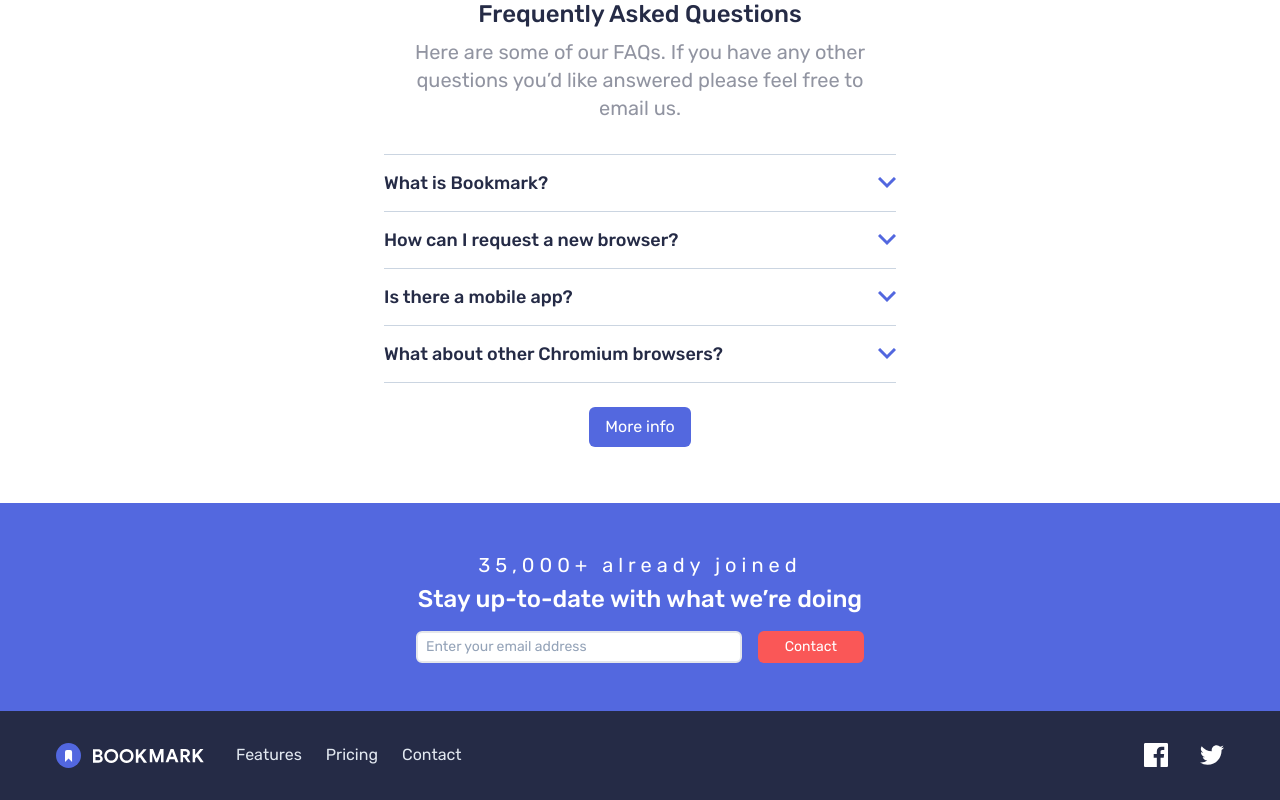
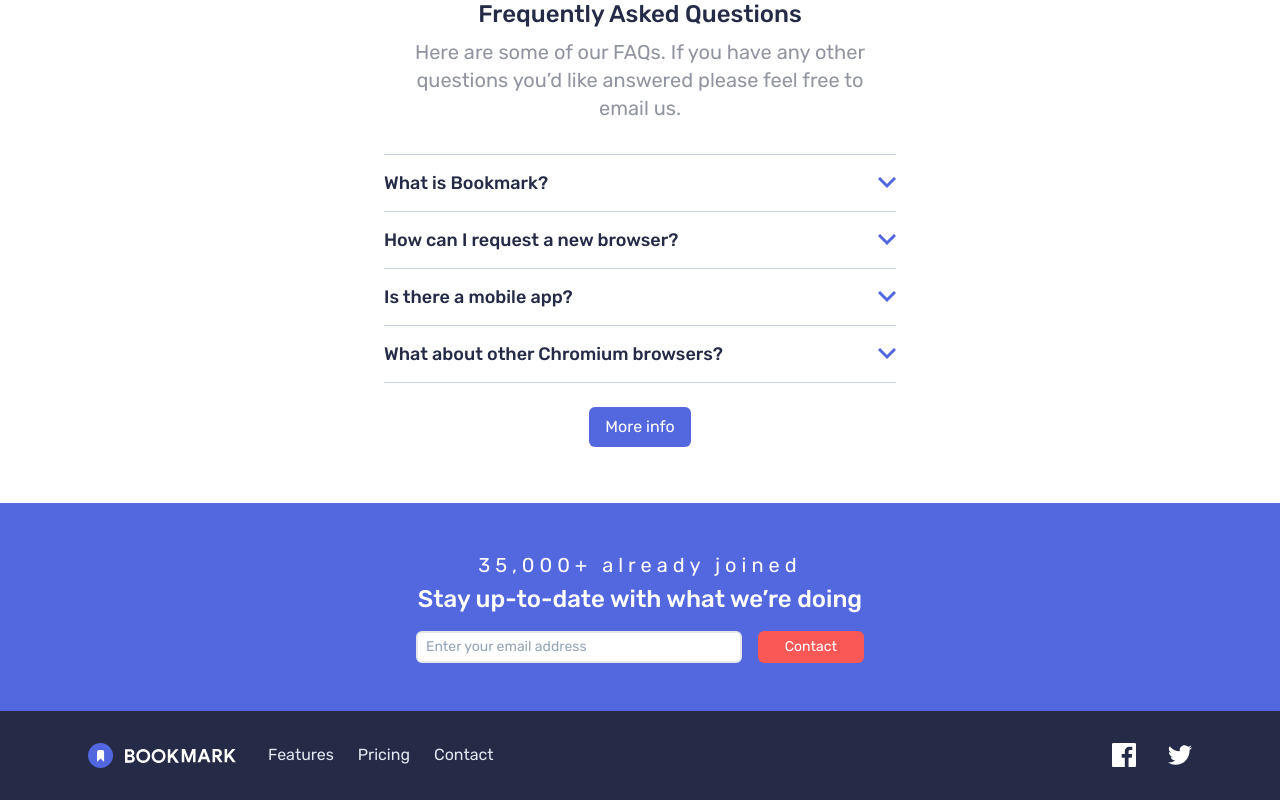
Before and after one commit to AlwinJun/bookmark-landing-page, a React (Vite) app: page / in a window 1280 px wide. Shown: the part 1816-2616 px from the top of the page. Built offline with nearby package versions, Linux system fonts and the light colour scheme.

Commit message:
Update conatainer

```diff
--- a/src/components/Contact.jsx
+++ b/src/components/Contact.jsx
@@ -9,7 +9,7 @@ export default function Contact() {
   const [isValidEmail, setIsValidEmail] = useState(true);
 
   return (
-    <section className="mt-14 bg-soft-blue px-8 py-12">
+    <section className="mx-auto mt-14 max-w-8xl bg-soft-blue px-8 py-12">
       <div className="mx-auto max-w-md text-center">
         <p className="text-body mb-1 tracking-[0.25em] text-white">
           35,000+ already joined
--- a/src/components/Footer.jsx
+++ b/src/components/Footer.jsx
@@ -4,8 +4,8 @@ import twitter from "images/icon-twitter.svg";
 
 export default function Footer() {
   return (
-    <section className="bg-dark-blue">
-      <div className="footer p-8 sm:flex sm:items-center sm:justify-between">
+    <section className="footer bg-dark-blue">
+      <div className=" p-8 sm:flex sm:items-center sm:justify-between">
         <div className="flex flex-col place-items-center gap-8 sm:flex-row sm:items-center">
           <a href="#top">
             <svg width="148" height="25" xmlns="http://www.w3.org/2000/svg">
@@ -47,7 +47,7 @@ export default function Footer() {
             >
               <path
                 // fill="#FFF"
-                fill-rule="evenodd"
+                fillRule="evenodd"
                 d="M22.675 0H1.325C.593 0 0 .593 0 1.325v21.351C0 23.407.593 24 1.325 24H12.82v-9.294H9.692v-3.622h3.128V8.413c0-3.1 1.893-4.788 4.659-4.788 1.325 0 2.463.099 2.795.143v3.24l-1.918.001c-1.504 0-1.795.715-1.795 1.763v2.313h3.587l-.467 3.622h-3.12V24h6.116c.73 0 1.323-.593 1.323-1.325V1.325C24 .593 23.407 0 22.675 0z"
               />
             </svg>
@@ -61,7 +61,7 @@ export default function Footer() {
             >
               <path
                 // fill="#FFF"
-                fill-rule="evenodd"
+                fillRule="evenodd"
                 d="M24 2.557a9.83 9.83 0 0 1-2.828.775A4.932 4.932 0 0 0 23.337.608a9.864 9.864 0 0 1-3.127 1.195A4.916 4.916 0 0 0 16.616.248c-3.179 0-5.515 2.966-4.797 6.045A13.978 13.978 0 0 1 1.671 1.149a4.93 4.93 0 0 0 1.523 6.574 4.903 4.903 0 0 1-2.229-.616c-.054 2.281 1.581 4.415 3.949 4.89a4.935 4.935 0 0 1-2.224.084 4.928 4.928 0 0 0 4.6 3.419A9.9 9.9 0 0 1 0 17.54a13.94 13.94 0 0 0 7.548 2.212c9.142 0 14.307-7.721 13.995-14.646A10.025 10.025 0 0 0 24 2.557z"
               />
             </svg>
```
